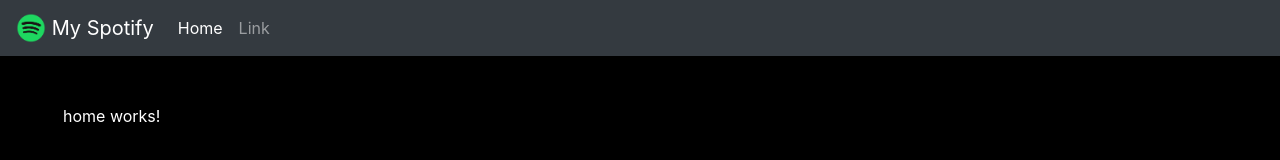
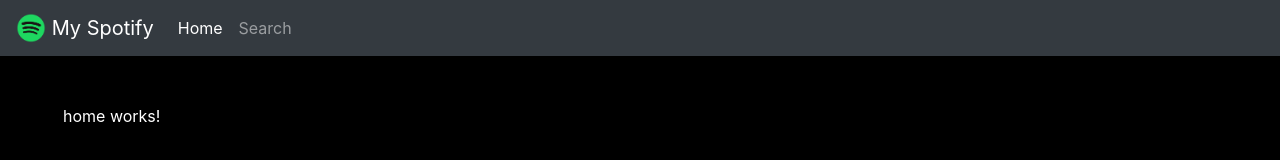
Before and after one commit to yomar-dev/spotify-ng, an Angular app: page /#/home in a window 1280 px wide. Shown: the top 160 px of the page. Built offline with nearby package versions, Linux system fonts and the light colour scheme.

Commit message:
Creando los links del Navbar.

```diff
--- a/src/app/components/shared/navbar/navbar.component.html
+++ b/src/app/components/shared/navbar/navbar.component.html
@@ -10,11 +10,11 @@
 
     <div class="collapse navbar-collapse" id="navbarSupportedContent">
         <ul class="navbar-nav mr-auto">
-            <li class="nav-item active">
-                <a class="nav-link" href="#">Home</a>
+            <li class="nav-item" routerLinkActive="active">
+                <a class="nav-link" [routerLink]="['/home']">Home</a>
             </li>
-            <li class="nav-item">
-                <a class="nav-link" href="#">Link</a>
+            <li class="nav-item" routerLinkActive="active">
+                <a class="nav-link" [routerLink]="['/search']">Search</a>
             </li>
         </ul>
     </div>
```
